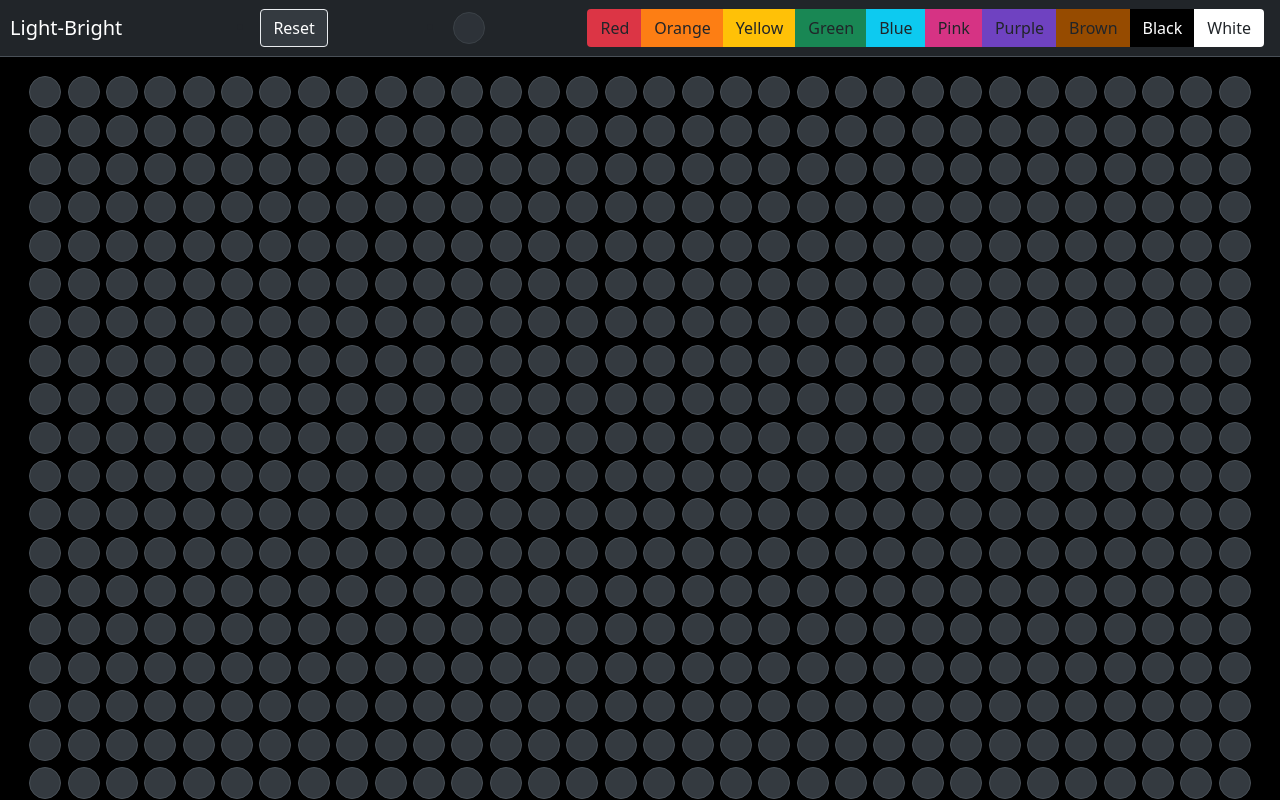
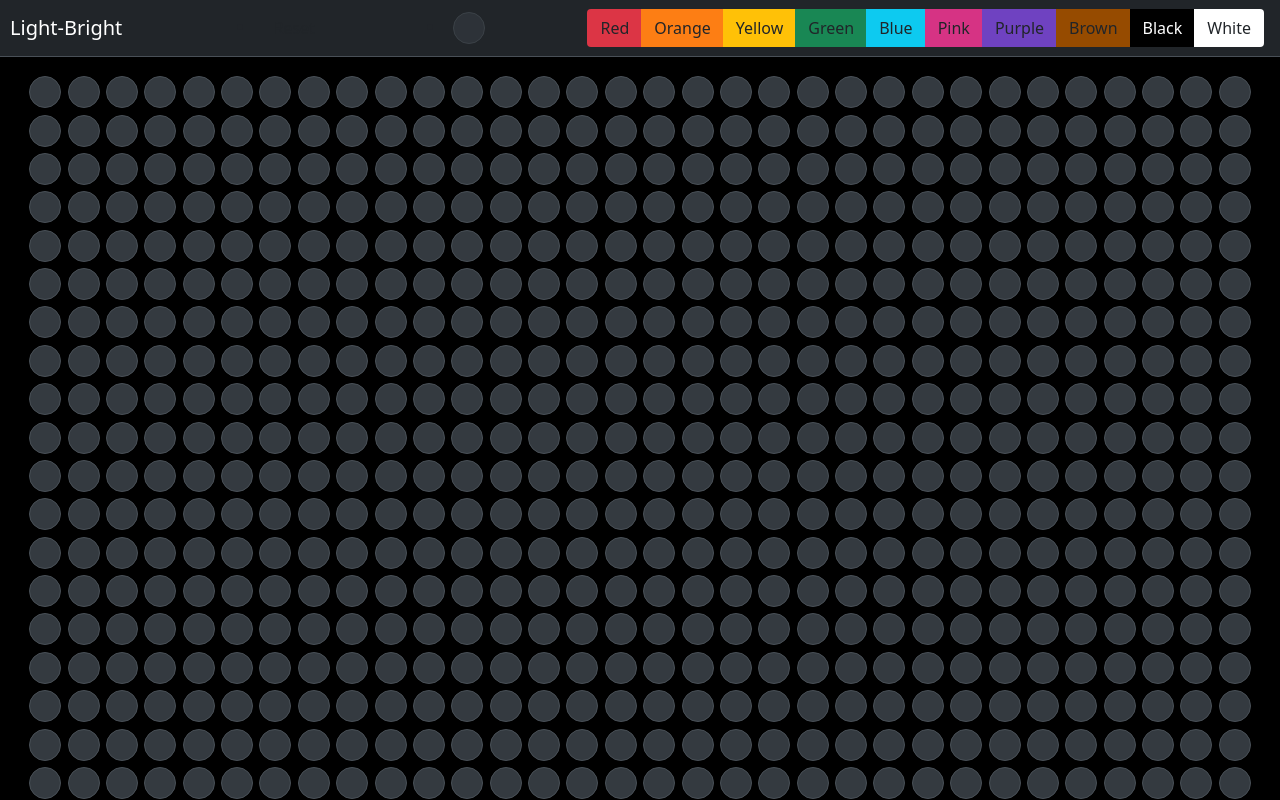
Before and after one commit to lawrencek1992/light-bright, a React (Create React App) app: page / in a window 1280 px wide. Built offline with nearby package versions, Linux system fonts and the light colour scheme.

Commit message:
Update style.scss

```diff
--- a/src/style.scss
+++ b/src/style.scss
@@ -43,13 +43,13 @@ $brown: #964B00;
     border-bottom: solid $gray-700 1px;
 }
 
-.reset-button {
+#reset-button {
     background-color: $gray-800;
     color: $white;
     border: solid 1px $gray-200;
 }
 
-.reset-button:hover, .reset-button:focus {
+#reset-button:hover, #reset-button:focus {
     color: $gray-500;
     border: solid 1px $gray-500;
     background-color: $gray-900;
```
